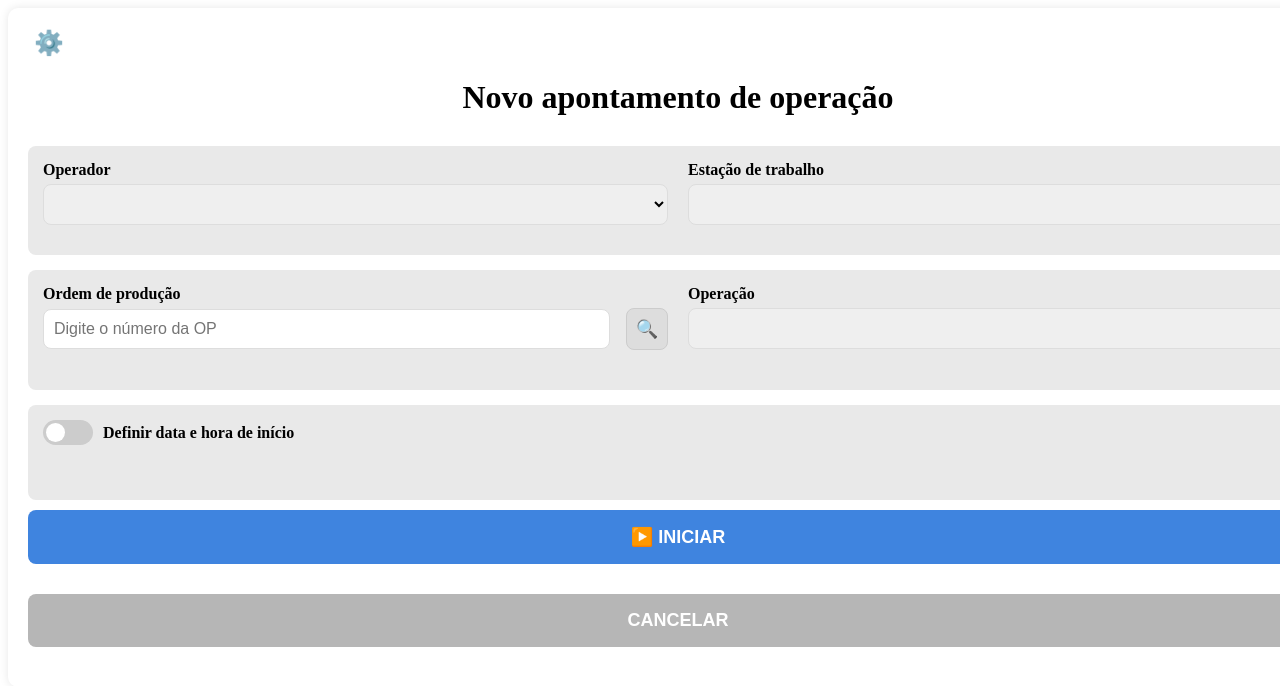
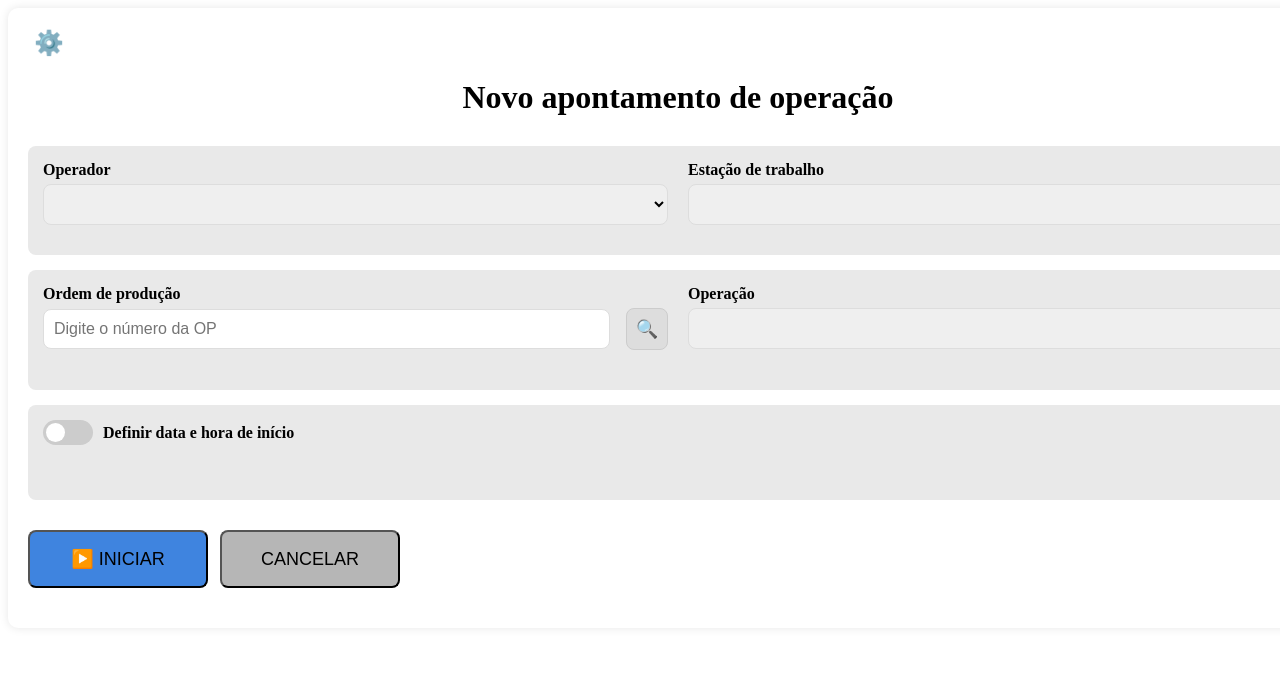
Before and after one commit to lvhilgert/apontamentoProducao, an Angular app: page /apontamento in a window 1280 px wide. Shown: the top 686 px of the page. Built offline with nearby package versions, Linux system fonts and the light colour scheme.

Commit message:
novaModelagem1.9

```diff
--- a/src/app/apontamento/apontamento.component.css
+++ b/src/app/apontamento/apontamento.component.css
@@ -122,18 +122,35 @@ select {
 }
 
 .button-row {
-  justify-content: center;
+  display: flex;
+  flex-wrap: wrap;
+  justify-content: left;
+  gap: 12px;
+  margin-top: 20px;
+}
+
+.button-large {
+  display: inline-flex; /* ou flex, se quiser alinhar conteúdo interno */
+  width: auto; /* ou defina uma largura fixa como 200px */
+  min-width: 180px;
+  justify-content: CENTER;
+  align-items: CENTER;
+  padding: 16px;
+  font-size: 18px;
+  border-radius: 8px;
+  margin: 10px 0;
 }
 
 .button,
-.tag-button,
-.button-large {
+.tag-button {
   font-weight: bold;
   border: none;
   border-radius: 6px;
   cursor: pointer;
   color: white;
   font-size: 16px;
+  min-width: 180px;
+  text-align: center;
 }
 
 .button {
@@ -153,14 +170,6 @@ select {
 
 }
 
-.button-large {
-  display: block;
-  width: 100%;
-  padding: 16px;
-  margin: 10px 0;
-  font-size: 18px;
-  border-radius: 8px;
-}
 
 .button-large:hover {
   opacity: 0.9;
@@ -168,9 +177,10 @@ select {
 
 /* Cores dos botões */
 .green { background-color: #4CAF50; }
+.yellow { background-color: #ffde06; }
 .red   { background-color: #f44336; }
 .blue  { background-color: #3f84df; }
-.gray  { background-color: #b6b6b6; color: rgb(255, 255, 255); }
+.gray  { background-color: #b6b6b6; }
 
 .button-large.red { background-color: #f44336; }
 .button-large.gray { background-color: #b6b6b6; }
--- a/src/app/apontamento/apontamento.component.html
+++ b/src/app/apontamento/apontamento.component.html
@@ -195,16 +195,6 @@
 
 
   <!-- PARADAS -->
-  <div class="section" *ngIf="apontamentoIniciado && !usaParada && !apontamentoFinalizado">
-    <div class="config-switch">
-      <label class="switch">
-        <input type="checkbox" [(ngModel)]="concluirOperacao">
-        <span class="slider round"></span>
-        Concluir operação
-      </label>
-    </div>
-  </div>
-
 
   <div class="section" *ngIf="apontamentoIniciado && usaParada && apontamentoFinalizado">
     <label>Parado em: 🍝 Pausa para almoço</label>
@@ -218,7 +208,7 @@
           type="button"
           [class.selected]="motivoDeParada === 'ALM'"
           (click)="pausar()">
-          ⏸ 🍝 Pausa para almoço
+          🍝 Pausa para almoço
         </button>
 
         <button
@@ -226,7 +216,7 @@
           type="button"
           [class.selected]="motivoDeParada === 'EXP'"
           (click)="pausar()">
-          ⏸ Término do expediente
+          Término do expediente
         </button>
 
         <button
@@ -234,7 +224,7 @@
           type="button"
           [class.selected]="motivoDeParada === 'FIM_ET'"
           (click)="pausar()">
-          ⏸ Fim desta ET na operação
+          Fim desta ET na operação
         </button>
 
         <button
@@ -242,7 +232,7 @@
           type="button"
           [class.selected]="motivoDeParada === 'FIM_OP'"
           (click)="fimDaOperacao()">
-          ⏹ Fim da operação
+          Fim da operação
         </button>
 
         <button
@@ -250,7 +240,7 @@
           type="button"
           [class.selected]="motivoDeParada === 'OUT'"
           (click)="pausar()">
-          ⏸ Outros motivos
+          Outros motivos
         </button>
       </div>
     </div>
@@ -260,11 +250,12 @@
     <!-- Botões finais -->
     <div class="button-row">
         <button class="button-large blue" *ngIf="!apontamentoIniciado" (click)="iniciar()">▶️ INICIAR</button>
-        <button class="button-large red" *ngIf="apontamentoIniciado && !apontamentoFinalizado && !usaParada" (click)="pausar()">⏹ PARAR</button>
+        <button class="button-large yellow" *ngIf="apontamentoIniciado && !apontamentoFinalizado && !usaParada" (click)="pausar()">⏸ PARAR</button>
+        <button class="button-large red" *ngIf="apontamentoIniciado && !apontamentoFinalizado" (click)="fimDaOperacao()">⏹ FINALIZAR OPERAÇÃO</button>
         <button class="button-large blue" *ngIf="apontamentoFinalizado && !operacaoFinalizada" (click)="reiniciar()">REINICIAR</button>
         <button class="button-large green" *ngIf="apontamentoFinalizado" (click)="novoApontamento()">NOVO APONTAMENTO</button>
         <button class="button-large gray" (click)="cancelar()">CANCELAR</button>
-      </div>
+    </div>
 
   <!-- Modal Item -->
   <div class="modal" *ngIf="showItemModal">
```
